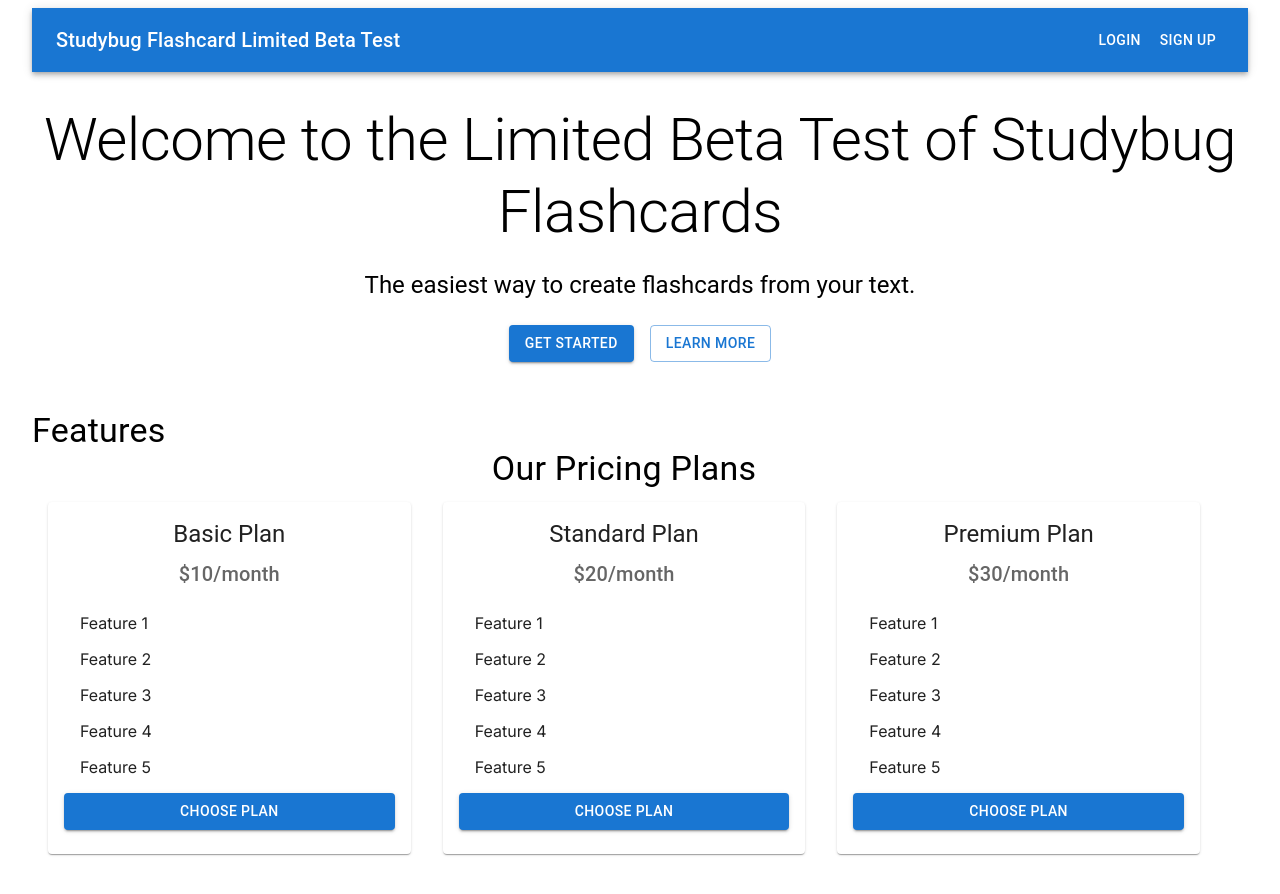
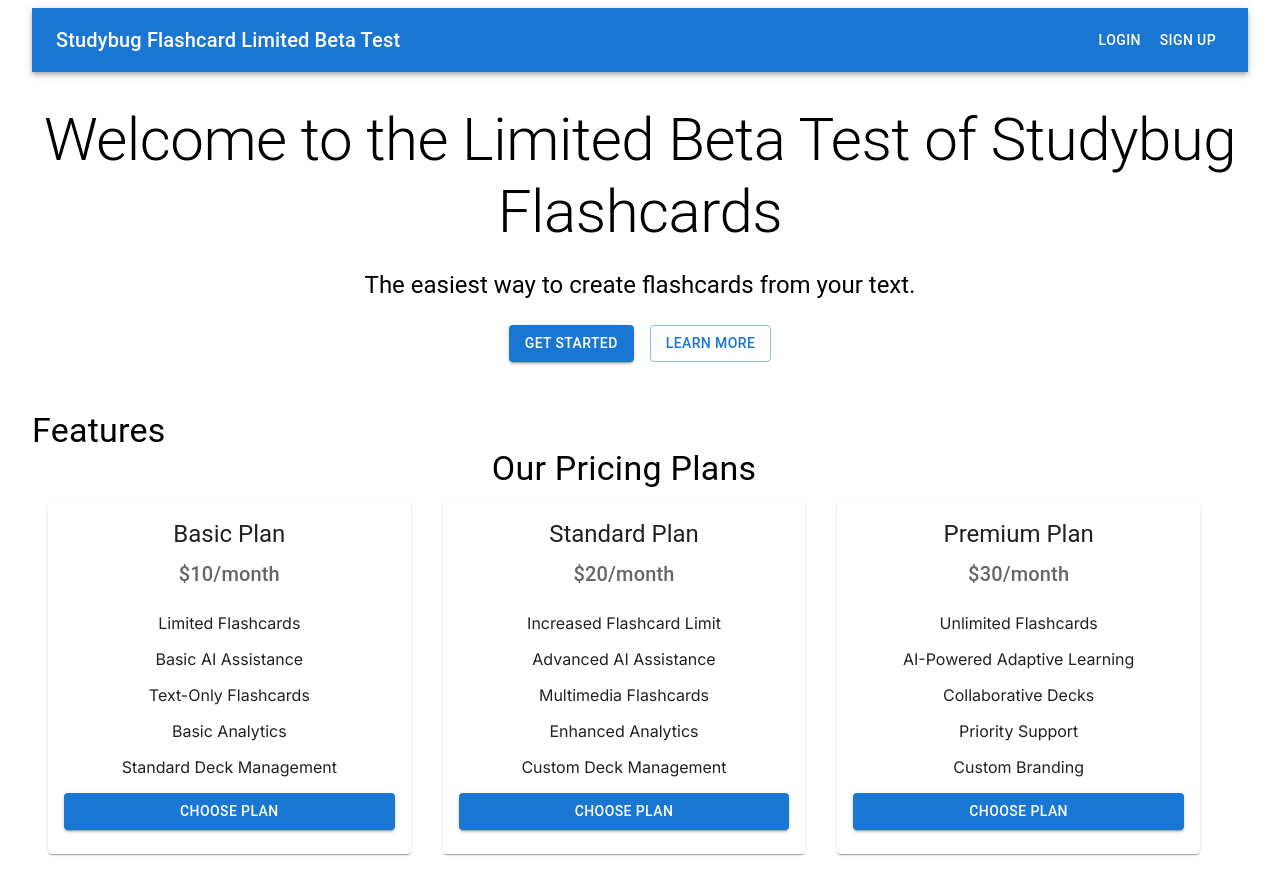
Before and after one commit to idrismusa4/ai-flashcard-saas, a Next.js app: page / in a window 1280 px wide. Shown: the top 894 px of the page. Built offline with nearby package versions, Linux system fonts and the light colour scheme; no server answers.

Commit message:
feat: setup webhooks for checkout events

```diff
--- a/app/api/checkout_sessions/route.js
+++ b/app/api/checkout_sessions/route.js
@@ -1,5 +1,6 @@
 import { NextResponse } from "next/server";
 import Stripe from "stripe";
+import { getAuth } from "@clerk/nextjs/server";
 
 const formatAmountForStripe = (amount, currency) => {
   return Math.round(amount * 100);
@@ -11,11 +12,12 @@ const stripe = new Stripe(process.env.STRIPE_SECRET_KEY, {
 
 //POST Function
 export async function POST(req) {
+  const { userId } = getAuth(req);
   // Read the request body
   const body = await req.json();
 
   // Extract the 'plan' property
-  const { product_name, product_price } = body;
+  const { product_id, product_name, product_price } = body;
 
   try {
     const params = {
@@ -43,6 +45,10 @@ export async function POST(req) {
       cancel_url: `${req.headers.get(
         "Referer"
       )}result?session_id={CHECKOUT_SESSION_ID}`,
+      metadata: {
+        userId,
+        product_id,
+      },
     };
 
     const checkoutSession = await stripe.checkout.sessions.create(params);
--- /dev/null
+++ b/app/api/extract_text/route.js
@@ -0,0 +1,47 @@
+import pdf from 'pdf-parse/lib/pdf-parse'
+import fs from "fs";
+import path from "path";
+import formidable from "formidable";
+
+// export const config = {
+//   api: {
+//     bodyParser: false,
+//   },
+// };
+// export async function GET(req, res) {
+//  return new Response("GET working...")
+// }
+
+export async function POST(req) {
+    // // Read the request body
+    // const body = await req.json();
+
+    // // Extract the 'plan' property
+    // const { product_name, product_price } = body;
+
+    console.log("---here 0---");
+// export default async function handler(req, res) {
+  const form = new formidable();
+  // form.uploadDir = path.join(process.cwd(), "public/uploads");
+  // form.keepExtensions = true;
+
+  form.parse(req, async (err, fields, files) => {
+    console.log("---here 1---");
+    if (err) {
+      return res.status(500).json({ error: "Error parsing form data" });
+    }
+    console.log("---here 2---");
+
+    const file = files.file[0];
+    const filePath = file.filepath;
+
+    try {
+      const dataBuffer = fs.readFileSync(filePath);
+      const data = await pdf(dataBuffer);
+      console.log(data, "------", data.text);
+      res.status(200).json({ text: data.text });
+    } catch (error) {
+      res.status(500).json({ error: "Error extracting text from PDF" });
+    }
+  });
+}
--- a/components/feature/PricingList.js
+++ b/components/feature/PricingList.js
@@ -4,37 +4,66 @@ import React from "react";
 import { Grid, Container, Typography } from "@mui/material";
 import PricingPlan from "./PricingPlan"; // Import the individual plan component
 import getStripe from "@/utils/get-stripe";
+import { useUser } from "@clerk/nextjs";
+import { useRouter } from "next/navigation";
 
 const pricingPlans = [
   {
+    id: "basic",
     title: "Basic Plan",
     price: "$10/month",
     price_number: 10,
-    features: ["Feature 1", "Feature 2", "Feature 3", "Feature 4", "Feature 5"],
+    features: [
+      "Limited Flashcards",
+      "Basic AI Assistance",
+      "Text-Only Flashcards",
+      "Basic Analytics",
+      "Standard Deck Management",
+    ],
   },
   {
+    id: "standard",
     title: "Standard Plan",
     price: "$20/month",
     price_number: 20,
-    features: ["Feature 1", "Feature 2", "Feature 3", "Feature 4", "Feature 5"],
+    features: [
+      "Increased Flashcard Limit",
+      "Advanced AI Assistance",
+      "Multimedia Flashcards",
+      "Enhanced Analytics",
+      "Custom Deck Management",
+    ],
   },
   {
+    id: "premium",
     title: "Premium Plan",
     price: "$30/month",
     price_number: 30,
-    features: ["Feature 1", "Feature 2", "Feature 3", "Feature 4", "Feature 5"],
+    features: [
+      "Unlimited Flashcards",
+      "AI-Powered Adaptive Learning",
+      "Collaborative Decks",
+      "Priority Support",
+      "Custom Branding",
+    ],
   },
 ];
 
 function PricingList() {
+  const { user } = useUser();
+  const router = useRouter();
+
   const handleSubmit = async (plan) => {
+    if (!user) return router.push("/sign-in");
+
     // return console.log(plan)
     const checkoutSession = await fetch("/api/checkout_sessions", {
       method: "POST",
       headers: {
-        origin: process.env.HOST_ORIGIN,
+        origin: process.env.NEXT_PUBLIC_HOST_ORIGIN,
       },
       body: JSON.stringify({
+        product_id: plan.id,
         product_name: plan.title,
         product_price: plan.price_number,
       }),
--- a/components/feature/PricingPlan.js
+++ b/components/feature/PricingPlan.js
@@ -9,8 +9,11 @@ import {
   ListItem,
   Button,
 } from "@mui/material";
+import { useUser } from "@clerk/nextjs";
 
 function PricingPlan({ plan, handleSubmit }) {
+  const { isLoaded } = useUser();
+
   return (
     <Card>
       <CardContent>
@@ -22,13 +25,23 @@ function PricingPlan({ plan, handleSubmit }) {
         </Typography>
         <List>
           {plan.features.map((feature, index) => (
-            <ListItem key={index}>{feature}</ListItem>
+            <ListItem
+              key={index}
+              sx={{
+                display: "flex",
+                justifyContent: "center",
+                alignItems: "center",
+              }}
+            >
+              {feature}
+            </ListItem>
           ))}
         </List>
         <Button
           variant="contained"
           color="primary"
           fullWidth
+          disabled={!isLoaded}
           onClick={() => handleSubmit(plan)}
         >
           Choose Plan
--- a/package.json
+++ b/package.json
@@ -17,12 +17,15 @@
     "@mui/material": "^5.16.7",
     "@stripe/stripe-js": "^4.2.0",
     "firebase": "^10.12.5",
+    "formidable": "^3.5.1",
     "next": "14.2.5",
     "openai": "^4.55.5",
+    "pdf-parse": "^1.1.1",
     "react": "^18",
     "react-dom": "^18",
     "react-router-dom": "^6.26.0",
-    "stripe": "^16.7.0"
+    "stripe": "^16.7.0",
+    "text-from-pdf": "^1.1.2"
   },
   "devDependencies": {
     "eslint": "^8",
```
Also changed, not shown: app/api/stripe_webhooks/route.js (added, +53 -0 lines), app/generate/page.js (+108 -62 lines), 1 other file (tests, documents, lock files or other folders).
